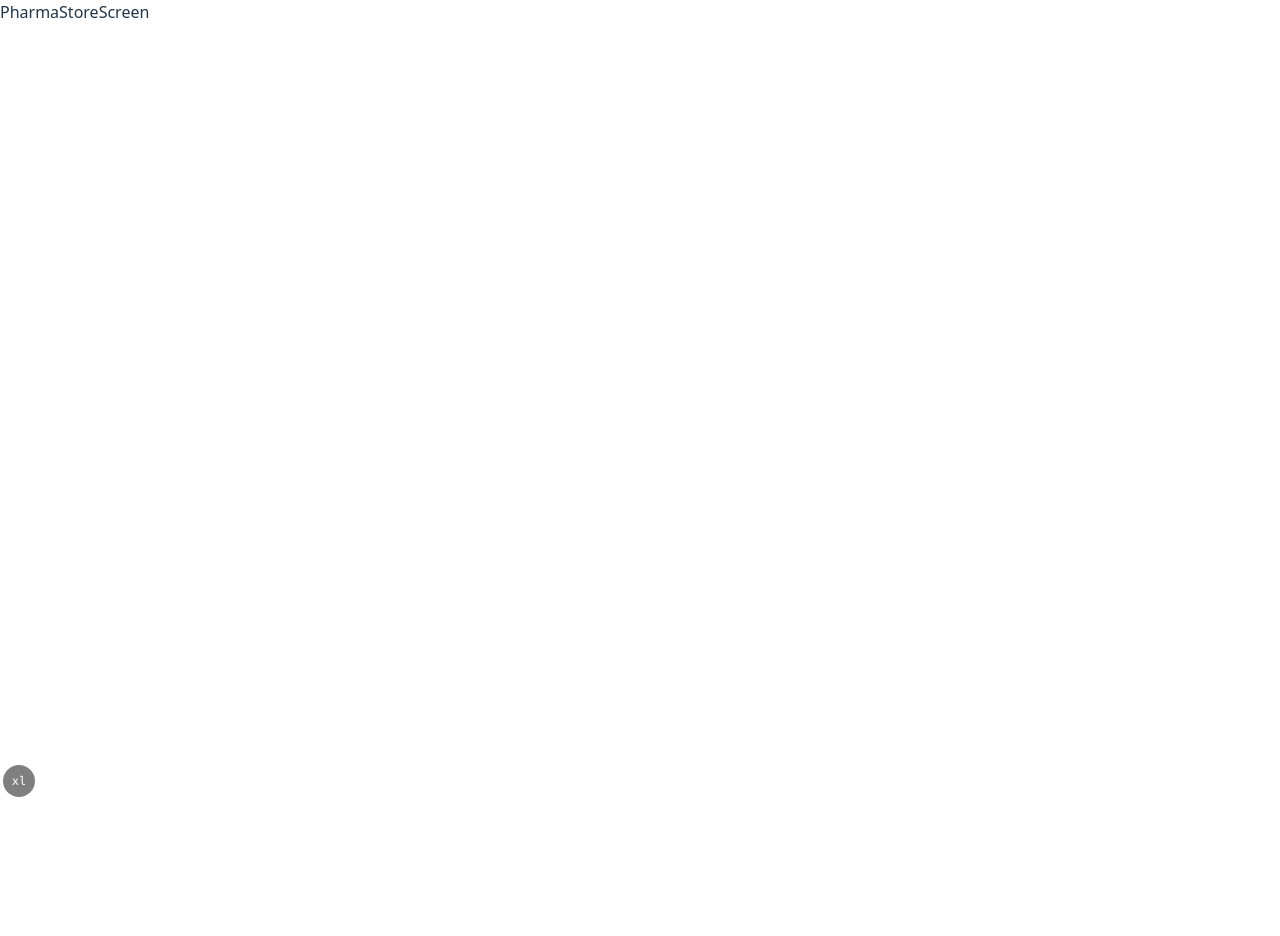
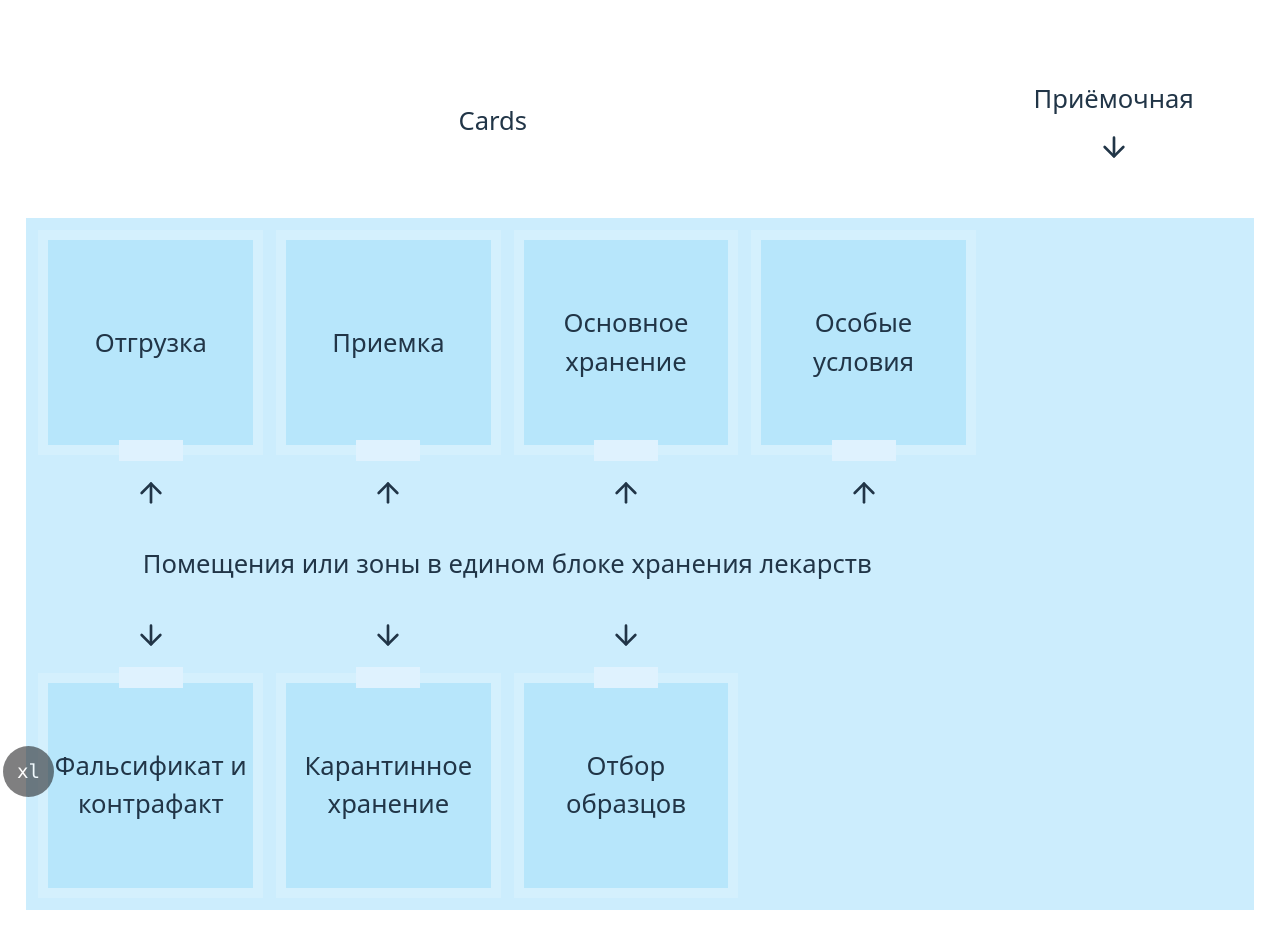
Before and after one commit to lilliputten/action-pharmastore-trainer, a React (Vite) app: page / in a window 1280 px wide. Before the commit the page ends 800 px from the top, so only its background shows below. Built offline with nearby package versions, Linux system fonts and the light colour scheme.

Commit message:
Issue #1: Created basic pharma store types, constants, page, screen & parts.

```diff
--- /dev/null
+++ b/src/PharmaStore/components/PharmaStoreBox.tsx
@@ -0,0 +1,68 @@
+import { ArrowUp } from 'lucide-react';
+
+import { isDev } from '@/config';
+import { cn } from '@/lib';
+
+import { boxes, TBoxId } from '../constants/boxes';
+
+interface TProps {
+  id: TBoxId;
+  bottom?: boolean;
+}
+
+export function PharmaStoreBox(props: TProps) {
+  const { id, bottom: isBottom } = props;
+  const isTop = !isBottom;
+  const boxData = boxes[id];
+  const { title } = boxData;
+  return (
+    <div
+      id={id}
+      data-testid="__PharmaStoreBox"
+      data-bottom={isBottom}
+      className={cn(
+        isDev && '__PharmaStoreBox', // DEBUG
+        'relative',
+        'bg-sky-500/10',
+        'flex items-center justify-center',
+        'size-[8em]',
+        'min-size-[8em]',
+        'border border-[0.4em] border-white/40',
+        isTop && 'mb-10',
+        isBottom && 'mt-10',
+      )}
+    >
+      <div
+        className={cn(
+          isDev && '__PharmaStoreBox_Text', // DEBUG
+          'text-center',
+          // 'truncate',
+          'overflow-hidden text-ellipsis',
+          'm-1',
+        )}
+      >
+        {title}
+      </div>
+      <div
+        className={cn(
+          isDev && '__PharmaStoreBox_Door', // DEBUG
+          'absolute',
+          'w-[2.5em] h-[0.8em]',
+          'bg-sky-100',
+          isTop && 'bottom-[-0.6em]',
+          isBottom && 'top-[-0.6em]',
+        )}
+      />
+      <ArrowUp
+        className={cn(
+          isDev && '__PharmaStoreBox_Arrow', // DEBUG
+          'absolute',
+          'size-5',
+          isTop && 'bottom-[-2.5em]',
+          isBottom && 'top-[-2.5em]',
+          isBottom && 'rotate-180',
+        )}
+      />
+    </div>
+  );
+}
--- /dev/null
+++ b/src/PharmaStore/components/PharmaStoreScreen.tsx
@@ -0,0 +1,97 @@
+import { ArrowDown } from 'lucide-react';
+
+import { isDev } from '@/config';
+import { cn } from '@/lib';
+
+import { boxIds, boxes, TBoxId } from '../constants/boxes';
+import { PharmaStoreBox } from './PharmaStoreBox';
+
+export function PharmaStoreScreen() {
+  // Creating top & bottom boxes (TODO: Use memo)
+  const halfCount = Math.ceil(boxIds.length / 2);
+  const topIds = boxIds.slice(0, halfCount);
+  const bottomIds = boxIds.slice(halfCount);
+
+  return (
+    <div
+      data-testid="__PharmaStoreScreen"
+      className={cn(
+        isDev && '__PharmaStoreScreen', // DEBUG
+        // 'bg-sky-500/20',
+        'flex flex-col flex-1',
+      )}
+    >
+      <div
+        className={cn(
+          isDev && '__PharmaStoreScreen_Top', // DEBUG
+          // 'bg-sky-500/5',
+          'flex gap-2 items-center',
+          'min-h-30',
+        )}
+      >
+        <div
+          className={cn(
+            isDev && '__PharmaStoreScreen_Cards', // DEBUG
+            'flex flex-col items-center flex-1 gap-2 p-2',
+          )}
+        >
+          <div>Cards</div>
+        </div>
+        <div
+          className={cn(
+            isDev && '__PharmaStoreScreen_Entrance', // DEBUG
+            'flex flex-col items-center gap-2 p-2',
+            'min-w-40',
+          )}
+        >
+          <div>Приёмочная</div>
+          <ArrowDown className={cn('size-5')} />
+        </div>
+      </div>
+      <div
+        className={cn(
+          isDev && '__PharmaStoreScreen_Main', // DEBUG
+          'bg-sky-500/20',
+          'flex flex-col gap-2',
+          'items-start',
+        )}
+      >
+        <div
+          className={cn(
+            isDev && '__PharmaStoreScreen_Main_Group', // DEBUG
+            'flex flex-col gap-2 p-2',
+          )}
+        >
+          <div
+            className={cn(
+              isDev && '__PharmaStoreScreen_Main_Top', // DEBUG
+              'flex gap-2 w-full',
+            )}
+          >
+            {topIds.map((id) => (
+              <PharmaStoreBox key={id} id={id} />
+            ))}
+          </div>
+          <div
+            className={cn(
+              isDev && '__PharmaStoreScreen_Main_Middle', // DEBUG
+              'flex gap-2 justify-center my-2 w-full',
+            )}
+          >
+            Помещения или зоны в едином блоке хранения лекарств
+          </div>
+          <div
+            className={cn(
+              isDev && '__PharmaStoreScreen_Main_Bottom', // DEBUG
+              'flex gap-2 w-full',
+            )}
+          >
+            {bottomIds.map((id) => (
+              <PharmaStoreBox key={id} id={id} bottom />
+            ))}
+          </div>
+        </div>
+      </div>
+    </div>
+  );
+}
--- /dev/null
+++ b/src/PharmaStore/constants/boxes.ts
@@ -0,0 +1,34 @@
+/* // Boxs:
+  shipment	Отгрузка
+  acceptance	Приемка
+  basic	Основное хранение
+  special	Особые условия
+  falsification	Фальсификат и контрафакт
+  quarantine	Карантинное хранение
+  sampling	Отбор образцов
+*/
+
+export const boxIds = [
+  'shipment', // Отгрузка
+  'acceptance', // Приемка
+  'basic', // Основное хранение
+  'special', // Особые условия
+  'falsification', // Фальсификат и контрафакт
+  'quarantine', // Карантинное хранение
+  'sampling', // Отбор образцов
+] as const;
+export type TBoxId = (typeof boxIds)[number];
+
+export interface TBoxData {
+  title: string;
+}
+
+export const boxes: Record<TBoxId, TBoxData> = {
+  shipment: { title: 'Отгрузка' },
+  acceptance: { title: 'Приемка' },
+  basic: { title: 'Основное хранение' },
+  special: { title: 'Особые условия' },
+  falsification: { title: 'Фальсификат и контрафакт' },
+  quarantine: { title: 'Карантинное хранение' },
+  sampling: { title: 'Отбор образцов' },
+};
--- a/src/components/PharmaStore/PharmaStoreScreen.tsx
+++ /dev/null
@@ -1,14 +0,0 @@
-import { isDev } from '@/config';
-import { cn } from '@/lib';
-
-export function PharmaStoreScreen() {
-  return (
-    <div
-      className={cn(
-        isDev && '__PharmaStore', // DEBUG
-      )}
-    >
-      PharmaStoreScreen
-    </div>
-  );
-}
--- a/src/index.css
+++ b/src/index.css
@@ -28,7 +28,7 @@
   font-weight: 400;
 
   /* Set font size */
-  font-size: max(2vh, 16px); /* max(13px, 1.62vh); */
+  font-size: 2vw; /* max(13px, 1.62vh); */
 
   color-scheme: light dark;
   color: var(--textColor);
@@ -43,6 +43,17 @@
 body {
   margin: 0;
   padding: 0;
+}
+html,
+body,
+#root {
+  min-height: 100%;
+  display: flex;
+  flex-direction: column;
+  align-items: stretch;
+  /* align-content: space-around; */
+  justify-content: center;
+  flex: 1;
 }
 
 #root {
--- a/src/pages/PharmaStorePage.tsx
+++ b/src/pages/PharmaStorePage.tsx
@@ -1,11 +1,18 @@
-import { PharmaStoreScreen } from '@/components/PharmaStore/PharmaStoreScreen';
+import { isDev } from '@/config';
+import { cn } from '@/lib';
+import { PharmaStoreScreen } from '@/PharmaStore/components/PharmaStoreScreen';
 
 export function PharmaStorePage() {
   // TODO: Add necessary contexts here
   return (
-    <>
+    <div
+      className={cn(
+        isDev && '__PharmaStorePage', // DEBUG
+        'p-4 flex items-center',
+      )}
+    >
       {/* The core content */}
       <PharmaStoreScreen />
-    </>
+    </div>
   );
 }
```
Also changed, not shown: 1 other file (tests, documents, lock files or other folders).
